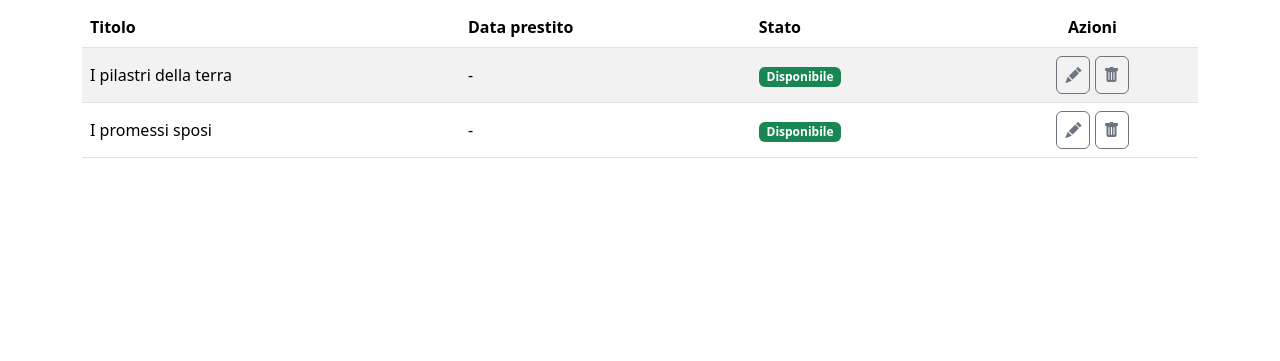
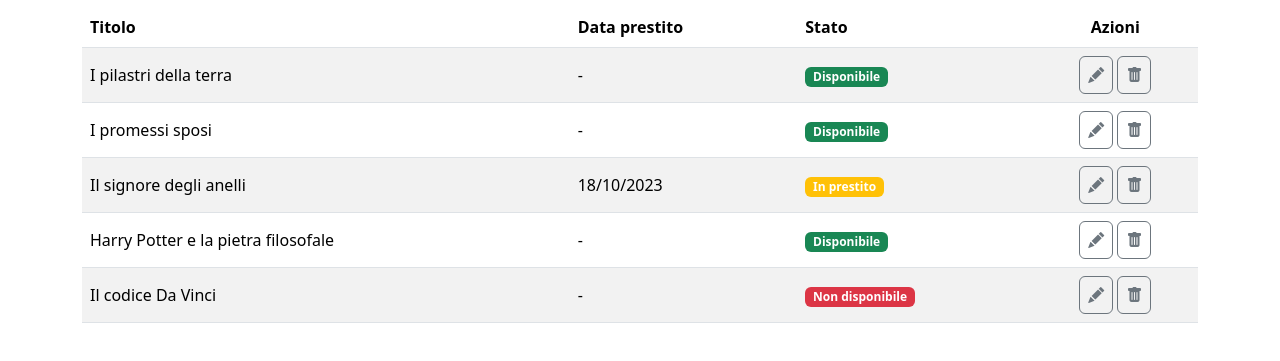
Before and after one commit to deca-francesco/html-css-bootstrap-dashboard, a plain HTML site: page index.html in a window 1280 px wide. Shown: the part 183-544 px from the top of the page. Drawn offline with nearby package versions, Linux system fonts and the light colour scheme.

Commit message:
ADD: row 3, 4 and 5

```diff
--- a/index.html
+++ b/index.html
@@ -87,6 +87,33 @@
                                 <button type="button" class="btn btn-outline-secondary px-2"><i class="bi bi-trash-fill"></i></button>
                             </td>
                         </tr>
+                        <tr class="">
+                            <td scope="row">Il signore degli anelli</td>
+                            <td class="d-none d-md-table-cell">18/10/2023</td>
+                            <td><span class="badge bg-warning">In prestito</span></td>
+                            <td class="text-center gap-1">
+                                <button type="button" class="btn btn-outline-secondary px-2"><i class="bi bi-pencil-fill"></i></button>
+                                <button type="button" class="btn btn-outline-secondary px-2"><i class="bi bi-trash-fill"></i></button>
+                            </td>
+                        </tr>
+                        <tr class="">
+                            <td scope="row">Harry Potter e la pietra filosofale</td>
+                            <td class="d-none d-md-table-cell">-</td>
+                            <td><span class="badge text-bg-success">Disponibile</span></td>
+                            <td class="text-center gap-1">
+                                <button type="button" class="btn btn-outline-secondary px-2"><i class="bi bi-pencil-fill"></i></button>
+                                <button type="button" class="btn btn-outline-secondary px-2"><i class="bi bi-trash-fill"></i></button>
+                            </td>
+                        </tr>
+                        <tr class="">
+                            <td scope="row">Il codice Da Vinci</td>
+                            <td class="d-none d-md-table-cell">-</td>
+                            <td><span class="badge text-bg-danger">Non disponibile</span></td>
+                            <td class="text-center gap-1">
+                                <button type="button" class="btn btn-outline-secondary px-2"><i class="bi bi-pencil-fill"></i></button>
+                                <button type="button" class="btn btn-outline-secondary px-2"><i class="bi bi-trash-fill"></i></button>
+                            </td>
+                        </tr>
 
 
                     </tbody>
```
